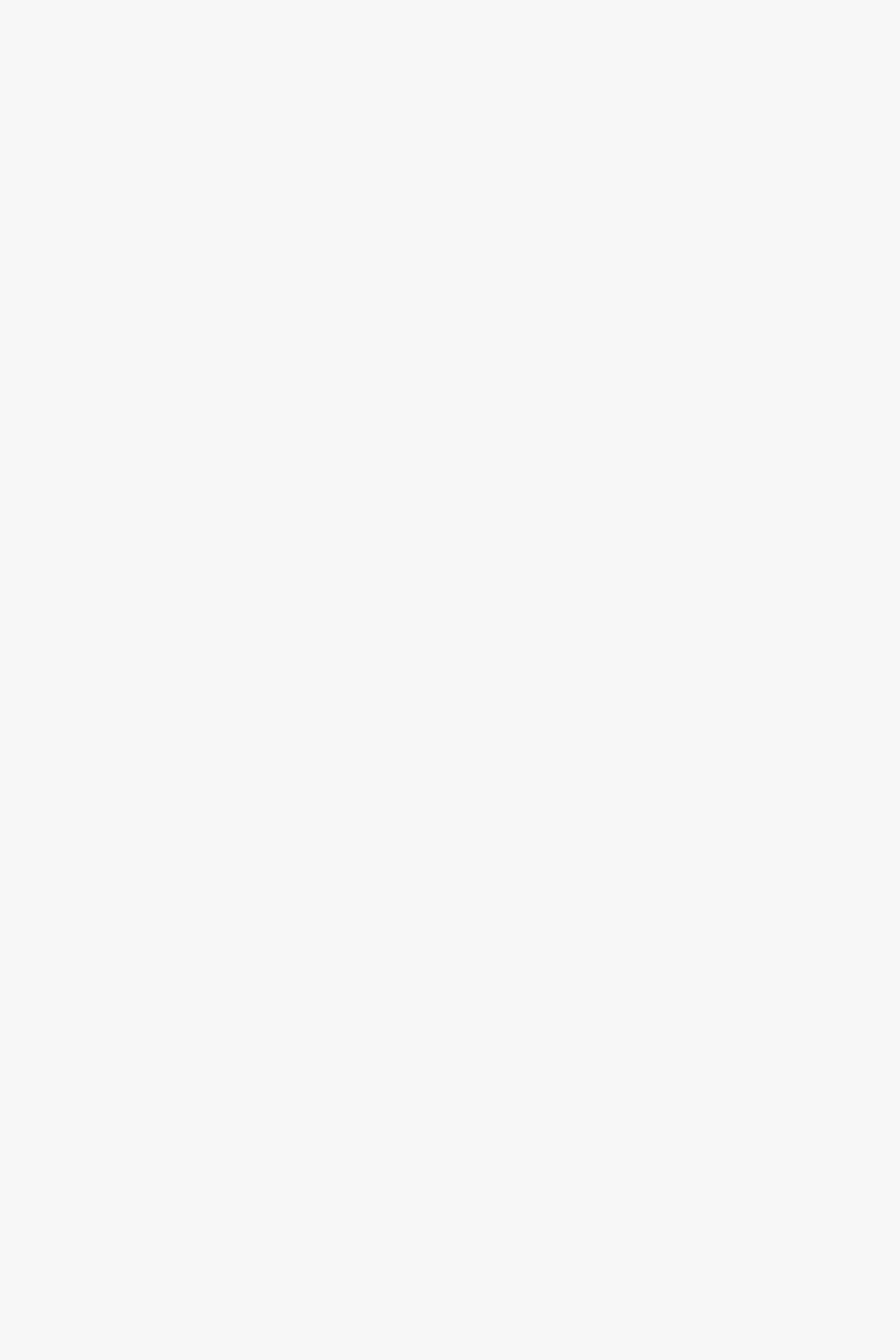
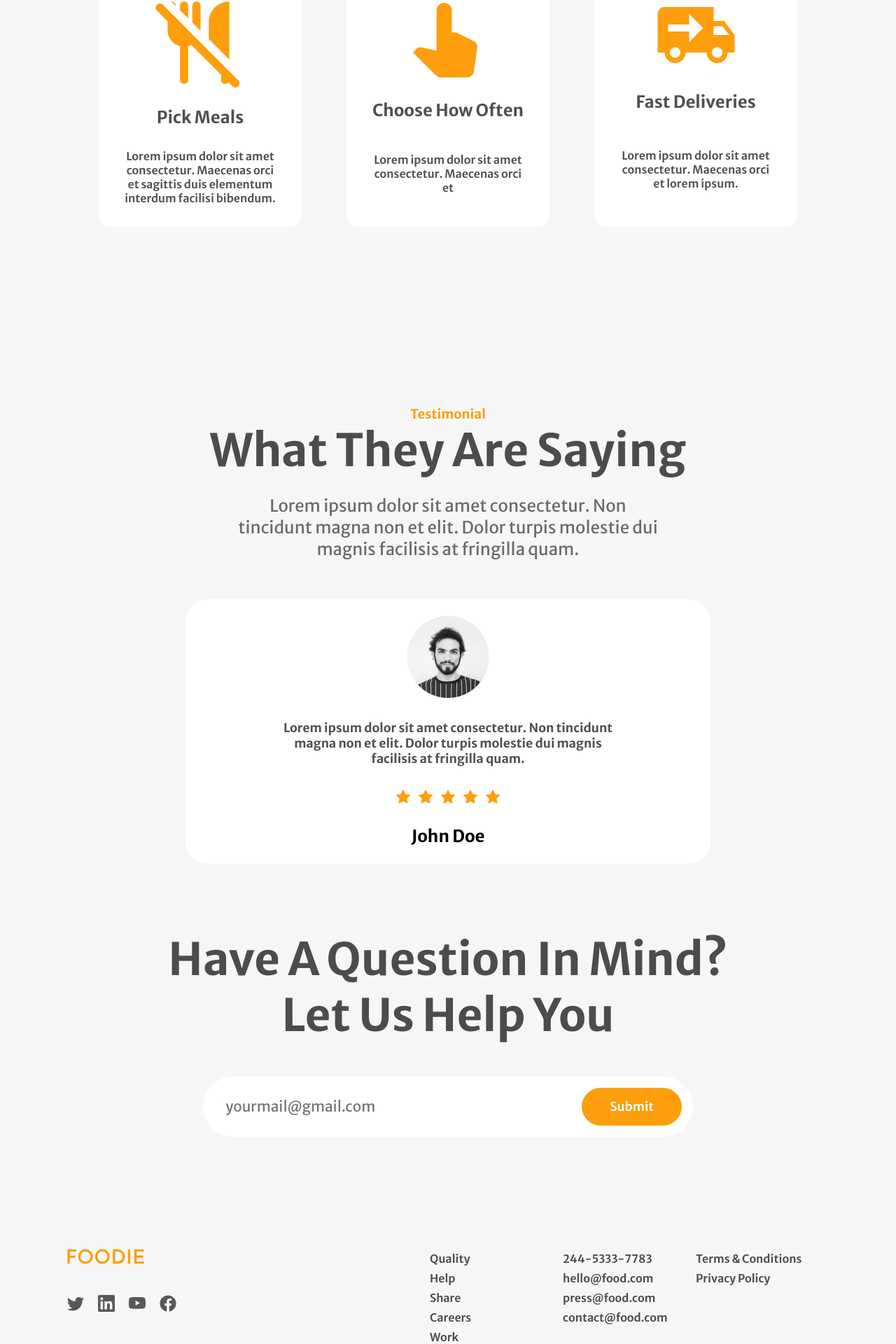
Before and after one commit to T-Induwara/restaurant-webpage, a React (Create React App) app: page / in a window 1280 px wide. Shown: the part 2540-4460 px from the top of the page at 70% size. Before the commit the page ends 2131 px from the top, so only its background shows below. Built offline with nearby package versions, Linux system fonts and the light colour scheme.

Commit message:
Linked all the components

```diff
--- a/src/App.js
+++ b/src/App.js
@@ -1,12 +1,20 @@
 import './App.css';
 import Home from './components/Home'
 import About from './components/About';
+import Work from './components/Work';
+import Testimonial from './components/Testimonial';
+import Contact from './components/Contact';
+import Footer from './components/Footer';
 
 function App() {
   return (
     <div className="App">
       <Home></Home>
       <About></About>
+      <Work></Work>
+      <Testimonial></Testimonial>
+      <Contact></Contact>
+      <Footer></Footer>
     </div>
   );
 }
```
